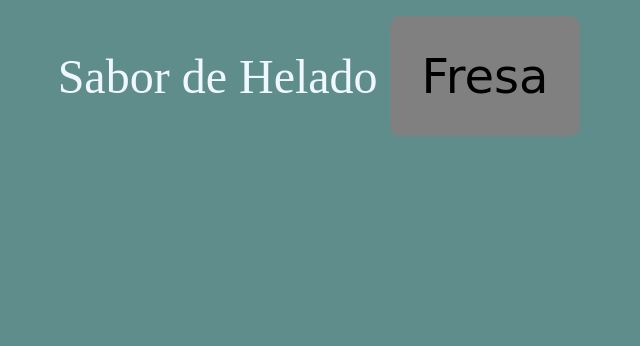
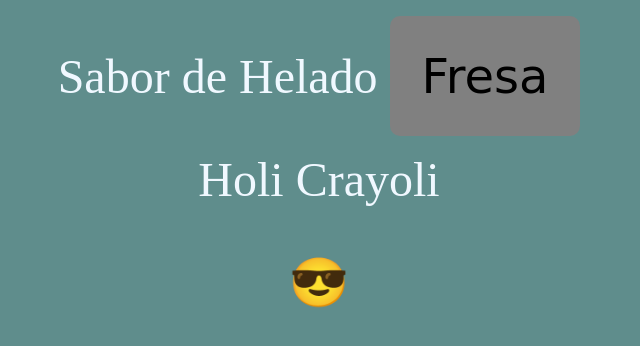
Before and after one commit to TheG369/Project3, a plain HTML site: page index.html in a window 1280 px wide. Shown: the whole page, without its empty margins (321-961 px from the left). Drawn offline with Linux system fonts and the light colour scheme.

Commit message:
adding new funtion

```diff
--- a/index.html
+++ b/index.html
@@ -9,6 +9,8 @@
 </head>
 <body>
     <p>Sabor de Helado <span id="nameSabor"></span></p>
+    <p id="greeting"></p>
+    <span id="emojis"></span>
 
     <script src="./script.js"></script>
 
--- a/script.js
+++ b/script.js
@@ -4,8 +4,21 @@ function mostrarSabores() {
     let sabor = document.querySelector("#nameSabor")
     sabor.innerHTML = sabores[Math.floor(Math.random() * sabores.length) ]
 
-    console.log("Es tu sabor")
+
+    const greetingday = ["Holi Crayoli", "Hi", "Hola que tal"]
+    let greetingDis = document.querySelector("#greeting")
+    greetingDis.innerHTML = greetingday[Math.floor(Math.random() * greetingday.length) ]
+
+    giveEmoji()
+
+    console.log("funcion")
 
 }
 
+function giveEmoji (){
+    const emoji = ["😎", "👽", "👌"]
+    let greetingDis = document.querySelector("#emojis")
+    greetingDis.innerHTML = emoji[Math.floor(Math.random() * emoji.length)]
+}
+
 mostrarSabores()
```
